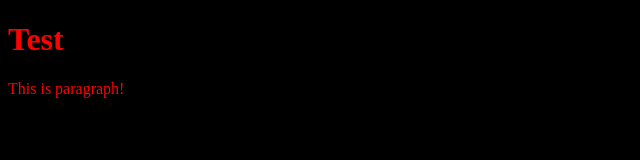
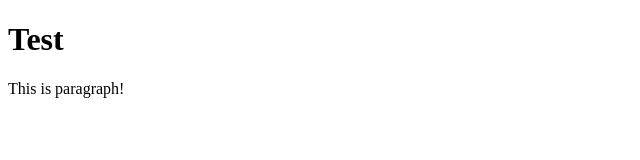
Before and after one commit to MHussainAli/testRepo, a plain HTML site: page index.html in a window 1280 px wide. Shown: the whole page, without its empty margins (0-640 px from the left). Drawn offline with Linux system fonts and the light colour scheme.

Commit message:
remove css file

```diff
--- a/index.html
+++ b/index.html
@@ -2,7 +2,7 @@
 <html lang="eng">
     <head>
         <title> Test</title>
-        <link rel="stylesheet" href="./styles/style.css">
+        <!-- <link rel="stylesheet" href="./styles/style.css"> -->
     </head>
     <body>
         <h1>Test</h1>
```
